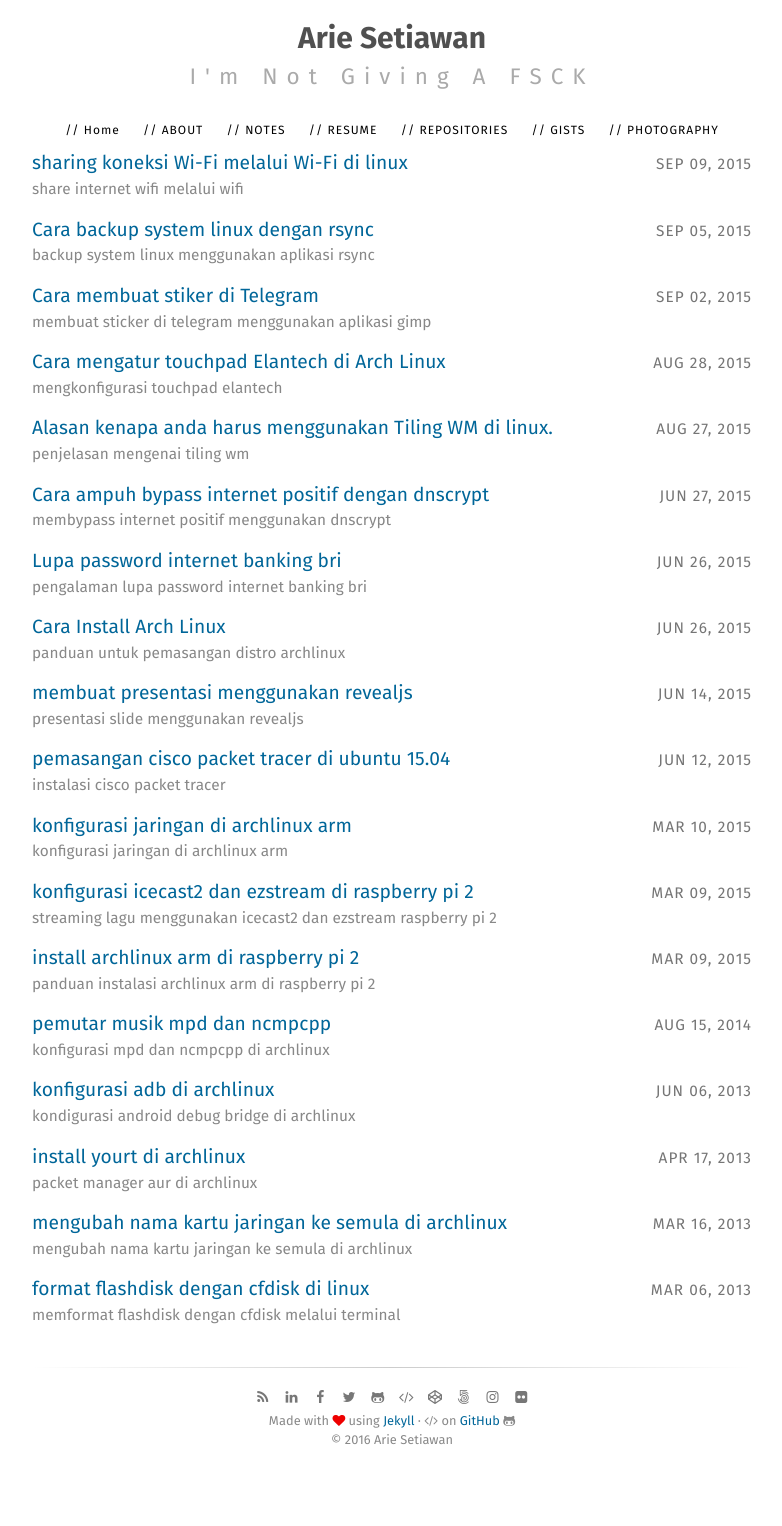
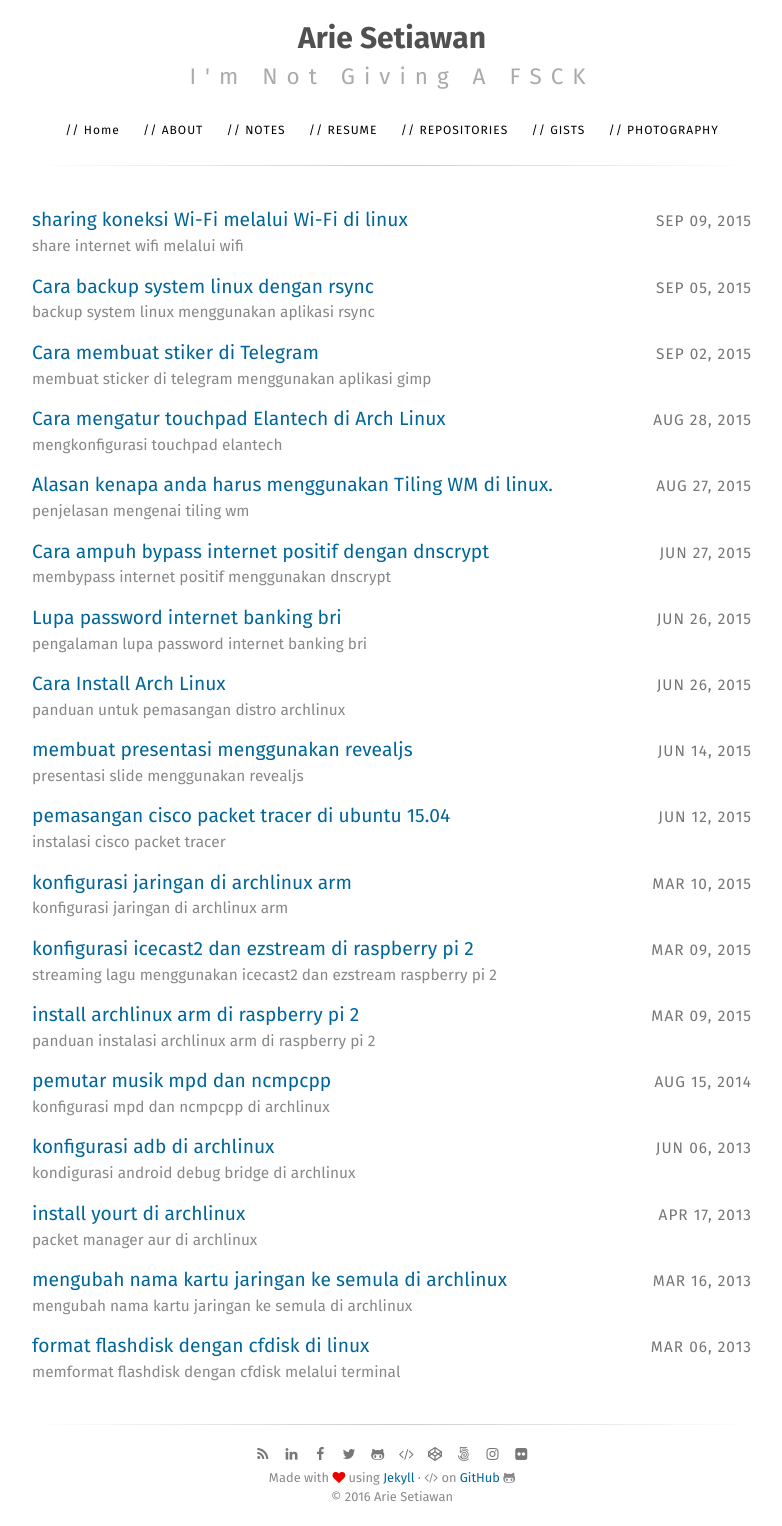
Before and after one commit to Arietux/arietux.github.com, a Jekyll site: the page built from notes.md, in a window 1280 px wide. Shown: the whole page, without its empty margins (248-1030 px from the left). Built offline with Jekyll 4.4.1, drawn with Linux system fonts in a browser that asks for light colours; nearby versions of some CDN libraries; Markdown is read by kramdown in place of the engine named in the settings; before the commit the page ends 1469 px from its top, so only the background shows below that.

Commit message:
i'm hungry

```diff
--- a/notes.md
+++ b/notes.md
@@ -5,6 +5,7 @@
 ---
 
 <div class="posts notes">
+  <div class="hrhead"></div>
   {% for post in site.posts %}
     <div class="post-list">
       <div class="post-list-date"><small>{{ post.date | date: "%b %d, %Y" }}</small></div>
```
